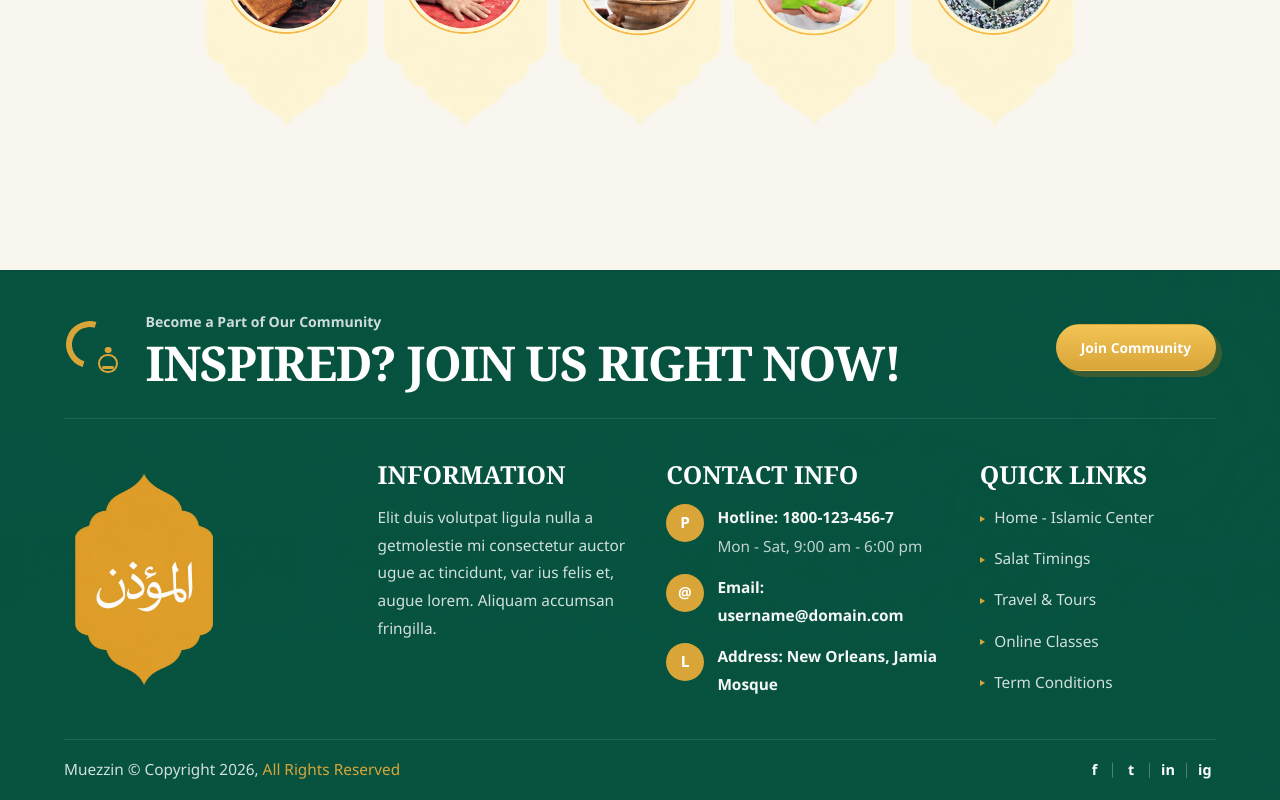
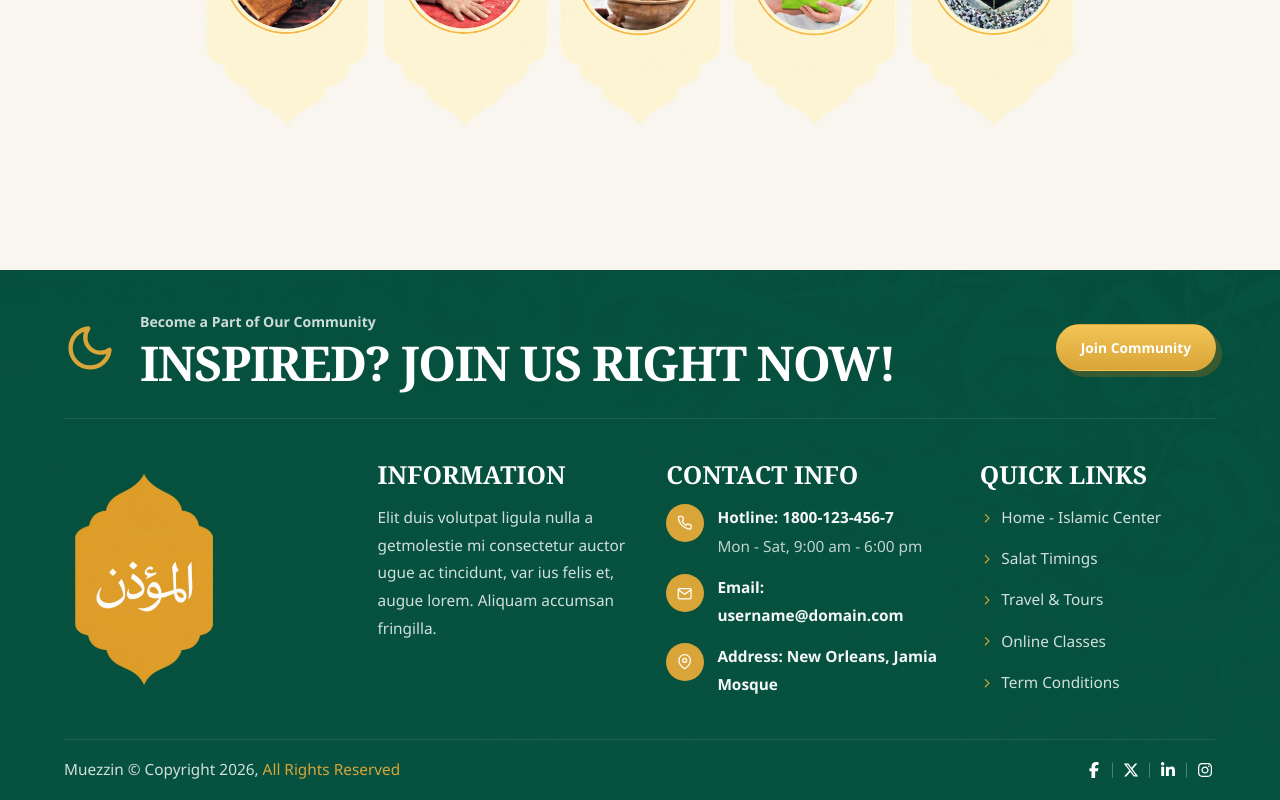
Before and after one commit to i-mTanvir/mosque, a React (Vite) app: page / in a window 1280 px wide. Shown: the part 3627-4427 px from the top of the page. Built offline with nearby package versions, Linux system fonts and the light colour scheme.

Commit message:
Add react-icons dependency and update SiteFooter for improved icon usage

```diff
--- a/package.json
+++ b/package.json
@@ -11,7 +11,8 @@
   },
   "dependencies": {
     "react": "^19.2.8",
-    "react-dom": "^19.2.8"
+    "react-dom": "^19.2.8",
+    "react-icons": "^5.7.0"
   },
   "devDependencies": {
     "@types/node": "^24.13.3",
--- a/src/components/layout/SiteFooter.tsx
+++ b/src/components/layout/SiteFooter.tsx
@@ -1,13 +1,31 @@
+import {
+  FaFacebookF,
+  FaInstagram,
+  FaLinkedinIn,
+  FaXTwitter,
+} from 'react-icons/fa6'
+import { FiChevronRight, FiMail, FiMapPin, FiMoon, FiPhone } from 'react-icons/fi'
+
 import { contactDetails, footerLinks } from '../../data/site'
+
+const contactIcons = {
+  Hotline: FiPhone,
+  Email: FiMail,
+  Address: FiMapPin,
+} as const
+
+const socialLinks = [
+  { href: '#facebook', label: 'Facebook', icon: FaFacebookF },
+  { href: '#twitter', label: 'X', icon: FaXTwitter },
+  { href: '#linkedin', label: 'LinkedIn', icon: FaLinkedinIn },
+  { href: '#instagram', label: 'Instagram', icon: FaInstagram },
+]
 
 export function SiteFooter() {
   return (
     <footer className="site-footer" id="contact">
       <div className="site-footer__cta">
-        <div className="site-footer__cta-icon" aria-hidden="true">
-          <span className="site-footer__cta-moon" />
-          <span className="site-footer__cta-person" />
-        </div>
+        <FiMoon className="site-footer__cta-icon" aria-hidden="true" />
         <div className="site-footer__cta-copy">
           <p>Become a Part of Our Community</p>
           <h2>Inspired? Join Us Right Now!</h2>
@@ -38,22 +56,31 @@ export function SiteFooter() {
         <div className="site-footer__contact-block">
           <h3>Contact Info</h3>
           <ul className="site-footer__list">
-            {contactDetails.map((detail) => (
-              <li key={detail.label}>
-                <span className="site-footer__contact-icon">{detail.icon}</span>
-                <div>
-                  <strong>{detail.label}: {detail.value}</strong>
-                  {detail.note ? <span>{detail.note}</span> : null}
-                </div>
-              </li>
-            ))}
+            {contactDetails.map((detail) => {
+              const Icon = contactIcons[detail.label as keyof typeof contactIcons] ?? FiPhone
+
+              return (
+                <li key={detail.label}>
+                  <span className="site-footer__contact-icon">
+                    <Icon aria-hidden="true" />
+                  </span>
+                  <div>
+                    <strong>
+                      {detail.label}: {detail.value}
+                    </strong>
+                    {detail.note ? <span>{detail.note}</span> : null}
+                  </div>
+                </li>
+              )
+            })}
           </ul>
         </div>
         <div className="site-footer__links-block">
           <h3>Quick Links</h3>
           <ul className="site-footer__links">
             {footerLinks.map((link) => (
-              <li key={link.href}>
+              <li key={link.label}>
+                <FiChevronRight aria-hidden="true" />
                 <a href={link.href}>{link.label}</a>
               </li>
             ))}
@@ -65,13 +92,18 @@ export function SiteFooter() {
 
       <div className="site-footer__bottom">
         <p>
-          Muezzin © Copyright 2026, <span>All Rights Reserved</span>
+          Muezzin &copy; Copyright 2026, <span>All Rights Reserved</span>
         </p>
         <div className="site-footer__socials" aria-label="Social links">
-          <a href="#facebook">f</a>
-          <a href="#twitter">t</a>
-          <a href="#linkedin">in</a>
-          <a href="#instagram">ig</a>
+          {socialLinks.map((link) => {
+            const Icon = link.icon
+
+            return (
+              <a key={link.label} href={link.href} aria-label={link.label}>
+                <Icon aria-hidden="true" />
+              </a>
+            )
+          })}
         </div>
       </div>
     </footer>
--- a/src/styles/app.css
+++ b/src/styles/app.css
@@ -842,9 +842,10 @@ main {
 .site-footer {
   padding: 2.5rem clamp(1.5rem, 6vw, 4rem) 1.1rem;
   background:
-    linear-gradient(180deg, rgba(7, 83, 64, 0.94), rgba(7, 83, 64, 0.96)),
-    url('/media/footer-bg.png') center / cover no-repeat;
+    linear-gradient(180deg, rgba(7, 83, 64, 0.8), rgba(7, 83, 64, 0.9)),
+    url('/media/footer-bg.png') center top / 100% auto no-repeat;
   color: rgba(255, 255, 255, 0.82);
+  background-color: #075340;
 }
 
 .site-footer h2,
@@ -861,56 +862,9 @@ main {
 }
 
 .site-footer__cta-icon {
-  position: relative;
-  width: 3.6rem;
-  height: 3.6rem;
-  flex: 0 0 3.6rem;
-}
-
-.site-footer__cta-moon,
-.site-footer__cta-person {
-  position: absolute;
-  display: block;
-}
-
-.site-footer__cta-moon {
-  inset: 0.1rem 0.55rem 0.55rem 0.1rem;
-  border-radius: 999px;
-  border: 0.42rem solid var(--gold);
-  border-right-color: transparent;
-  border-bottom-color: transparent;
-  transform: rotate(-28deg);
-}
-
-.site-footer__cta-person {
-  right: 0.25rem;
-  bottom: 0.25rem;
-  width: 1.2rem;
-  height: 1.2rem;
-  border-radius: 999px;
-  border: 0.18rem solid var(--gold);
-}
-
-.site-footer__cta-person::before,
-.site-footer__cta-person::after {
-  content: '';
-  position: absolute;
-  left: 50%;
-  transform: translateX(-50%);
-  border-radius: 999px;
-  background: var(--gold);
-}
-
-.site-footer__cta-person::before {
-  top: -0.55rem;
-  width: 0.42rem;
-  height: 0.42rem;
-}
-
-.site-footer__cta-person::after {
-  bottom: 0.08rem;
-  width: 0.75rem;
-  height: 0.24rem;
+  flex: 0 0 auto;
+  font-size: 3.25rem;
+  color: var(--gold);
 }
 
 .site-footer__cta-copy p {
@@ -996,8 +950,7 @@ main {
   border-radius: 999px;
   background: var(--gold);
   color: #fff;
-  font-size: 0.95rem;
-  font-weight: 700;
+  font-size: 1rem;
 }
 
 .site-footer__list li div {
@@ -1015,20 +968,15 @@ main {
 }
 
 .site-footer__links li {
-  position: relative;
-  padding-left: 0.9rem;
+  display: flex;
+  align-items: center;
+  gap: 0.45rem;
 }
 
-.site-footer__links li::before {
-  content: '';
-  position: absolute;
-  left: 0;
-  top: 0.72rem;
-  width: 0;
-  height: 0;
-  border-top: 0.24rem solid transparent;
-  border-bottom: 0.24rem solid transparent;
-  border-left: 0.34rem solid var(--gold);
+.site-footer__links li svg {
+  flex: 0 0 auto;
+  font-size: 0.9rem;
+  color: var(--gold);
 }
 
 .site-footer__bottom {
@@ -1055,8 +1003,7 @@ main {
   align-items: center;
   justify-content: center;
   min-width: 1.4rem;
-  font-size: 0.9rem;
-  font-weight: 700;
+  font-size: 1rem;
   color: #fff;
 }
 
```
Also changed, not shown: 1 other file (tests, documents, lock files or other folders).
